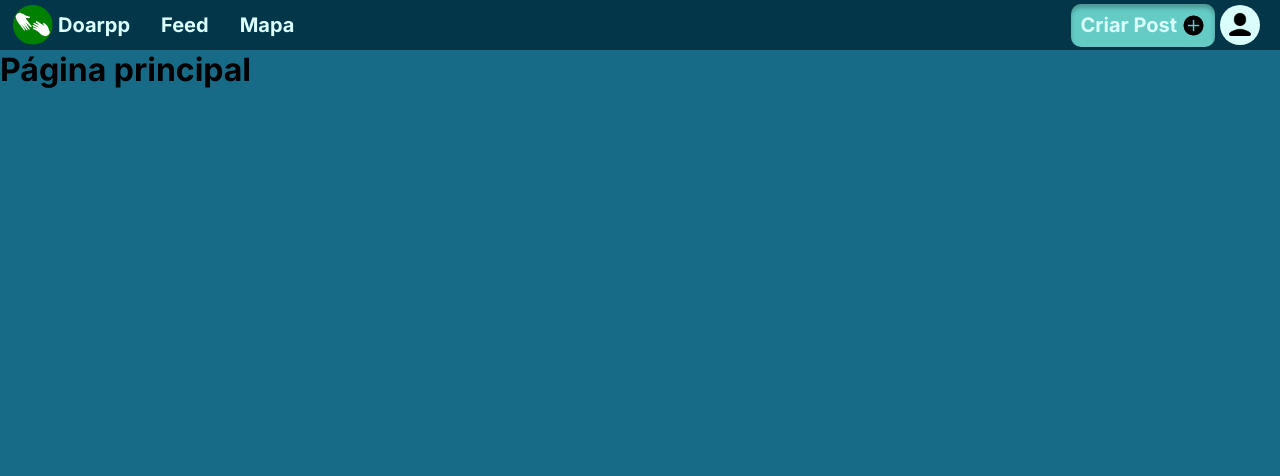
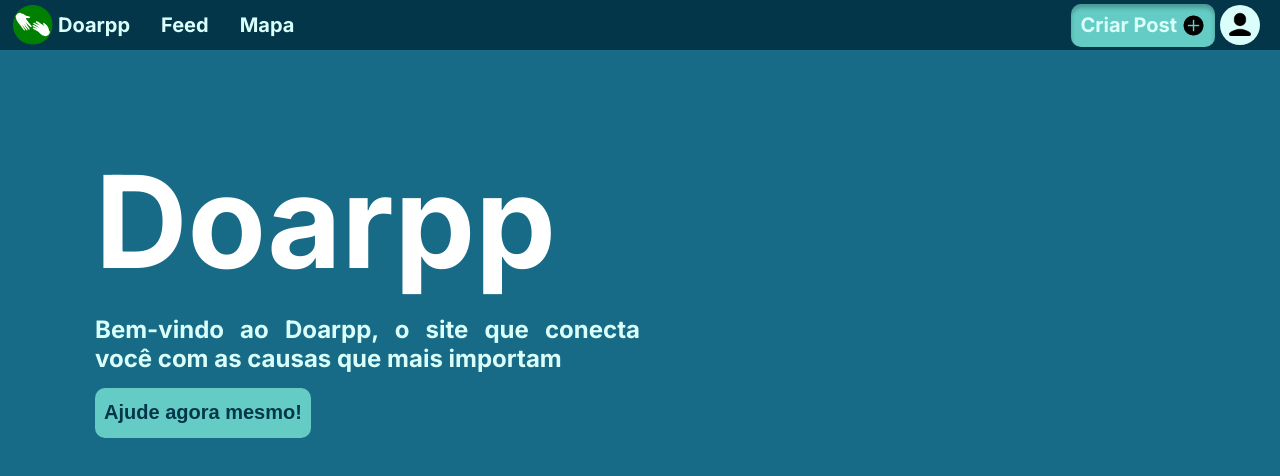
Before and after one commit to IFPB-Projetos/doarpp-front, a React (Vite) app: page / in a window 1280 px wide. Shown: the top 476 px of the page. Built offline with nearby package versions, Linux system fonts and the light colour scheme.

Commit message:
criando tela main

```diff
--- a/src/routes/router.tsx
+++ b/src/routes/router.tsx
@@ -2,6 +2,7 @@ import { createBrowserRouter } from "react-router-dom";
 import Feed from "../screens/Feed/Feed";
 import Map from "../screens/Map/Map";
 import Profile from "../screens/Profile/Profile";
+import Main from "../screens/Main/Main";
 import App from "../App";
 
 export const router = createBrowserRouter([
@@ -11,7 +12,7 @@ export const router = createBrowserRouter([
         children: [
             {
                 path: "/",
-                element: <h1>Página principal</h1>,
+                element: <Main/>,
                 errorElement: <h1>Erro</h1>
             },
             {
--- /dev/null
+++ b/src/screens/Main/Main.tsx
@@ -0,0 +1,16 @@
+import "./styles.css"
+
+export default function Main(){
+
+    return(
+        <div className="telaMain">
+            <div className="conteudoMain">
+                <h1>Doarpp</h1>
+                <div className="boxTexto">
+                    <p>Bem-vindo ao Doarpp, o site que conecta você com as causas que mais importam</p>
+                </div>
+                <button>Ajude agora mesmo!</button>
+            </div>
+        </div>
+    )
+}
--- /dev/null
+++ b/src/screens/Main/styles.css
@@ -0,0 +1,48 @@
+.telaMain{
+    margin: 95px;
+}
+
+.conteudoMain{
+    display: flex;
+    justify-content: flex-start;
+    align-items: flex-start;
+    flex-direction: column;
+    gap: 15px;
+}
+
+h1{
+    font-size: 128px;
+    color: white;
+    font-weight: 700;
+    line-height: 154.91px;
+}
+
+.boxTexto{
+    width: 50%;
+    height: 50%;
+}
+
+p{
+    color: var(--10, #DAFFFB);
+    text-align: justify;
+    font-family: Inter;
+    font-size: 24px;
+    font-style: normal;
+    font-weight: 700;
+    line-height: normal;
+}
+
+button{
+    width: 216px;
+    height: 50px;
+    border-radius: 10px;
+    background-color: #64CCC5;
+    border: none;
+    color: var(--60, #04364A);
+    text-align: center;
+    font-size: 20px;
+    font-style: normal;
+    font-weight: 700;
+    line-height: normal;
+    cursor: pointer;
+}
```
